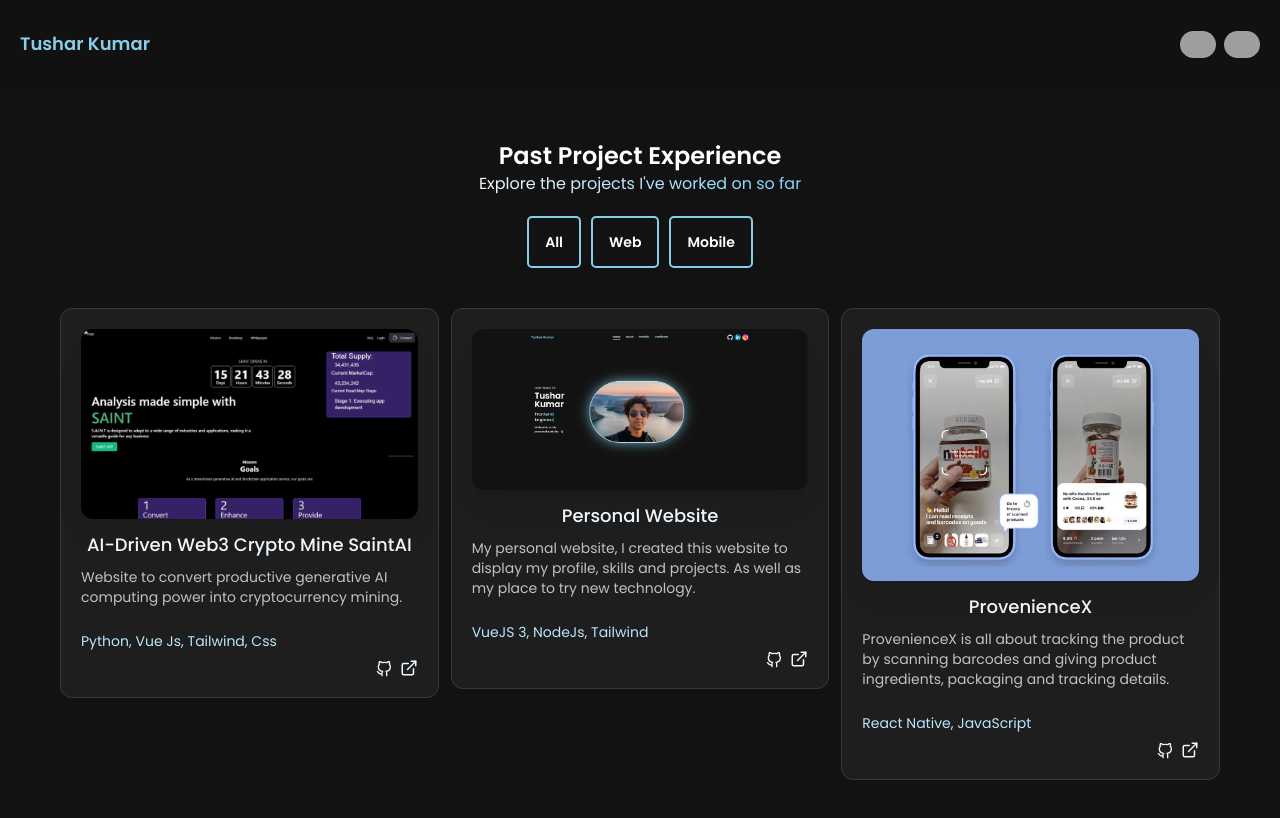
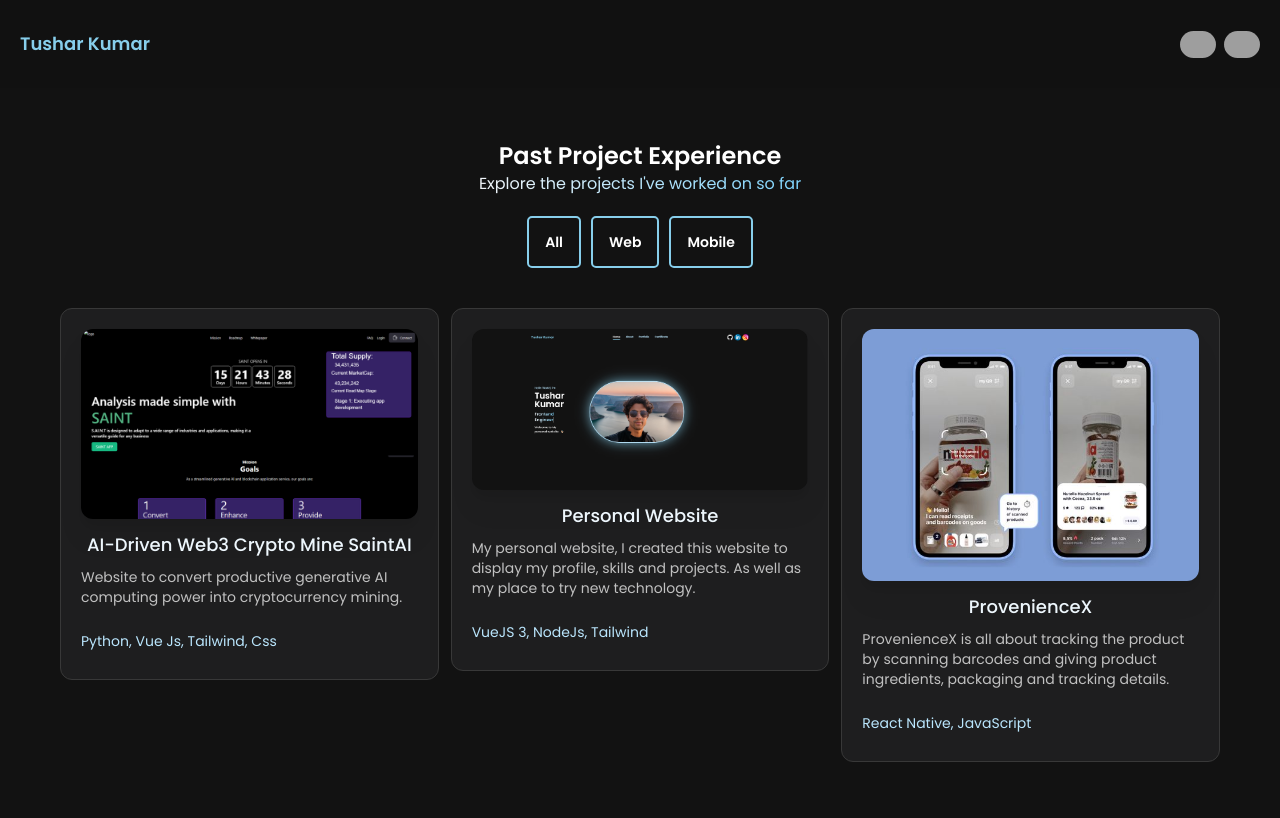
Before and after one commit to tusharkumar2302/my-portfolio, a Vue app: page /portfolio in a window 1280 px wide. Shown: the top 818 px of the page. Built offline with nearby package versions, Linux system fonts and the light colour scheme; grey boxes are pictures that could not be loaded.

Commit message:
removed github icons

```diff
--- a/src/views/PortfolioView.vue
+++ b/src/views/PortfolioView.vue
@@ -151,7 +151,7 @@
                   </div>
                   <div class="w-full flex justify-end">
                     <div class="flex cursor-pointer items-end gap-2 text-primary">
-                      <a v-if="item.github !== 'null'" :href="item.github" target="_blank" rel="noreferrer"
+                      <!-- <a v-if="item.github !== 'null'" :href="item.github" target="_blank" rel="noreferrer"
                         title="View github repository" class="transition-all hover:text-accent">
                         <svg stroke="currentColor" fill="none" stroke-width="2" viewBox="0 0 24 24"
                           stroke-linecap="round" stroke-linejoin="round" height="16" width="16"
@@ -159,8 +159,8 @@
                           <path
                             d="M9 19c-5 1.5-5-2.5-7-3m14 6v-3.87a3.37 3.37 0 0 0-.94-2.61c3.14-.35 6.44-1.54 6.44-7A5.44 5.44 0 0 0 20 4.77 5.07 5.07 0 0 0 19.91 1S18.73.65 16 2.48a13.38 13.38 0 0 0-7 0C6.27.65 5.09 1 5.09 1A5.07 5.07 0 0 0 5 4.77a5.44 5.44 0 0 0-1.5 3.78c0 5.42 3.3 6.61 6.44 7A3.37 3.37 0 0 0 9 18.13V22">
                           </path>
-                        </svg></a>
-                      <a v-if="item.demo !== 'null'" :href="item.demo" target="_blank" rel="noreferrer"
+                        </svg></a> -->
+                      <!-- <a v-if="item.demo !== 'null'" :href="item.demo" target="_blank" rel="noreferrer"
                         title="View finished project" class="transition-all hover:text-accent">
                         <svg stroke="currentColor" fill="none" stroke-width="2" viewBox="0 0 24 24"
                           stroke-linecap="round" stroke-linejoin="round" height="18" width="18"
@@ -168,7 +168,7 @@
                           <path d="M18 13v6a2 2 0 0 1-2 2H5a2 2 0 0 1-2-2V8a2 2 0 0 1 2-2h6"></path>
                           <polyline points="15 3 21 3 21 9"></polyline>
                           <line x1="10" y1="14" x2="21" y2="3"></line>
-                        </svg></a>
+                        </svg></a> -->
                     </div>
                   </div>
                 </div>
```
